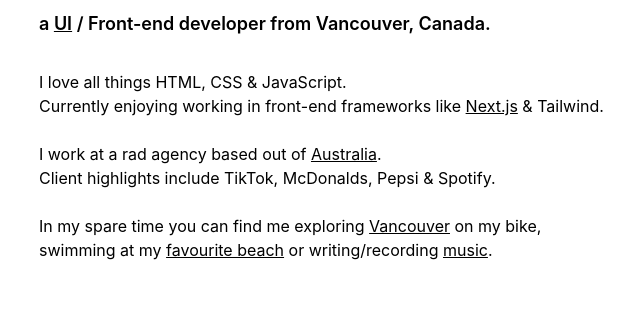
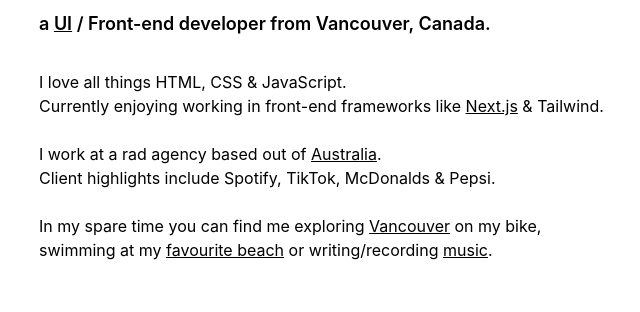
Before and after one commit to vancouver-dev/jarrodsterling.com, a Next.js app: page / in a window 1280 px wide. Shown: the part 162-474 px from the top of the page, without its empty margins (313-953 px from the left). Built offline with nearby package versions, Linux system fonts and the light colour scheme.

Commit message:
bio update - clients

```diff
--- a/app/page.tsx
+++ b/app/page.tsx
@@ -27,7 +27,7 @@
         </a>
         {`.`}
         <br />
-        {`Client highlights include TikTok, McDonalds, Pepsi & Spotify.`}
+        {`Client highlights include Spotify, TikTok, McDonalds & Pepsi.`}
         <br />
         <br />
         {`In my spare time you can find me exploring `}
```
